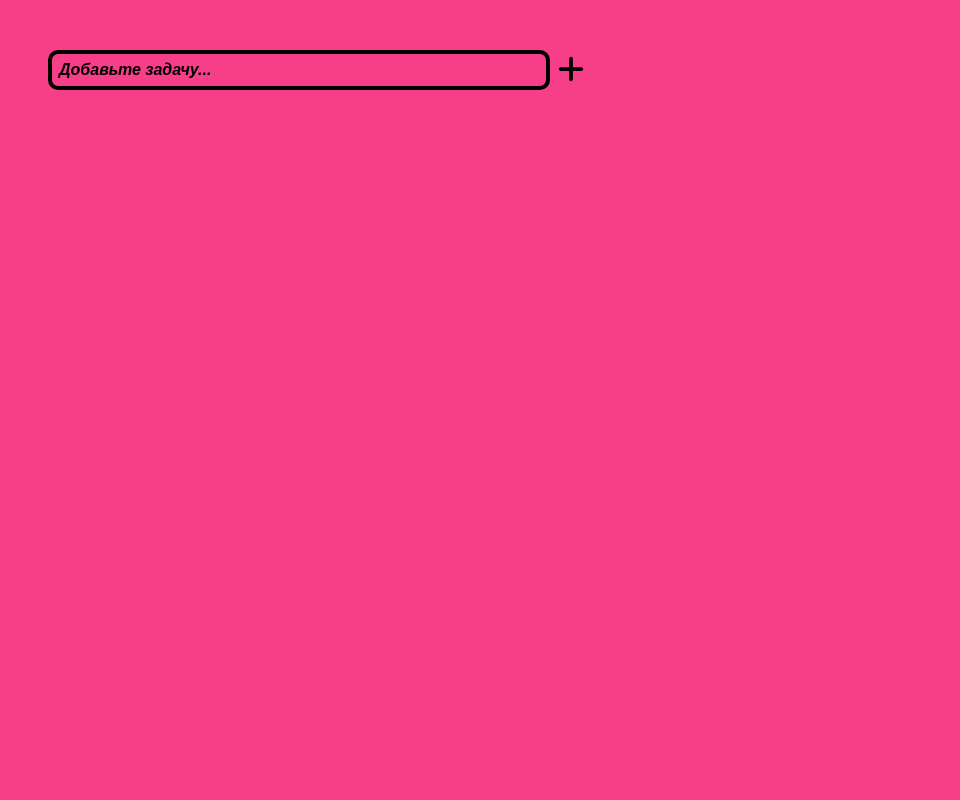
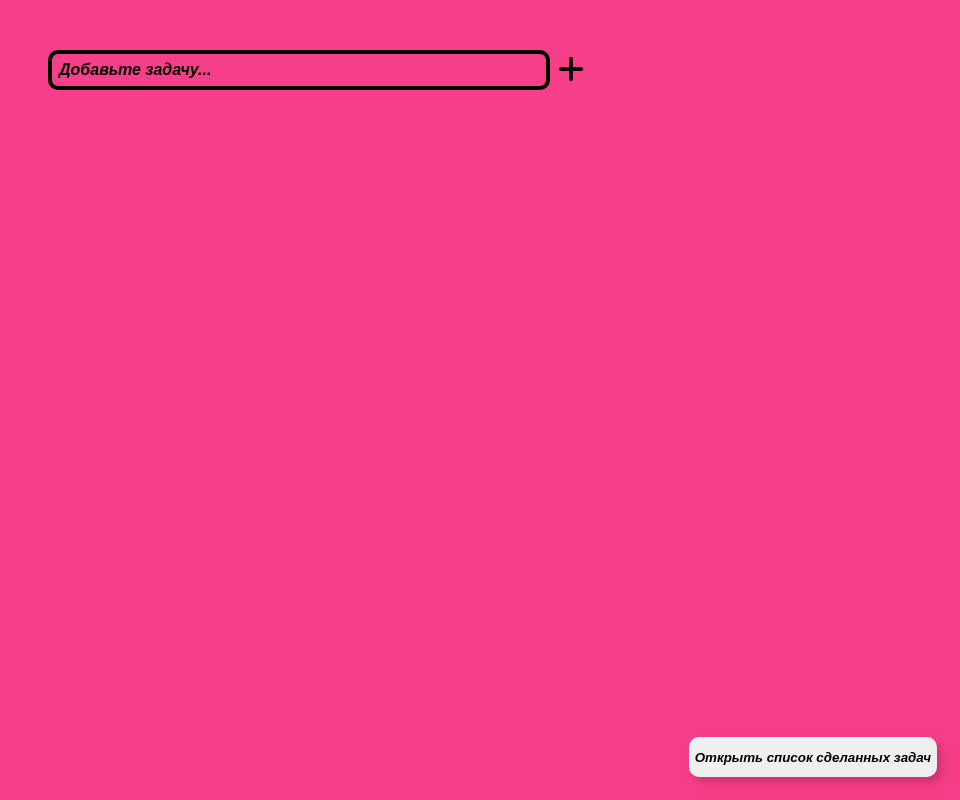
Before and after one commit to choodessny/ToDoList, a React (Create React App) app: page /todoList in a window 1280 px wide. Shown: the whole page, without its empty margins (320-1280 px from the left). Built offline with nearby package versions, Linux system fonts and the light colour scheme; a web font is replaced by a local one.

Commit message:
list_checked_page_update

```diff
--- a/src/App.css
+++ b/src/App.css
@@ -11,14 +11,23 @@
   align-content: flex-end;
   word-break: break-all;
 }
+.container_main {
+  height: 100vh;
+  width: 100vw;
+  display: flex;
+  flex-direction: column;
+  justify-content: space-between;
+  box-sizing: border-box;
+}
 body {
   overflow: hidden;
   margin: 0;
 }
 .todosContainer {
   width: 500px;
-  max-height: 500px;
-  max-width: calc(100vw - 130px);
+  max-height: 400px;
+  max-width: calc(80vw - 130px);
+
   overflow-y: auto;
   background-color: white;
   border-radius: 10px;
@@ -39,6 +48,36 @@ body {
   width: 100px;
   will-change: transform;
   transition: linear 0.2s transform;
+}
+
+.button_next_page_container {
+  display: flex;
+  flex-direction: row-reverse;
+  margin-right: 5px;
+  margin-bottom: 5px;
+}
+
+.button_next_page {
+  font-style: italic;
+  text-align: center;
+  height: 40px;
+  border-radius: 10px;
+  border: none;
+  margin-bottom: 18px;
+  margin-right: 18px;
+  color: black;
+  font-family: "Exo 2", sans-serif;
+  font-weight: bolder;
+  cursor: pointer;
+  transition: all 0.3s ease;
+  white-space: nowrap;
+  display: inline-block;
+  box-shadow: inset 2px 2px 2px 0px rgb(255 255 255 / 50%),
+    7px 7px 20px 0px rgb(0 0 0 / 10%), 4px 4px 5px 0px rgb(0 0 0 / 10%);
+}
+.button_next_page:hover {
+  background: rgb(239, 20, 71);
+  background: linear-gradient(0deg, rgb(240, 19, 19) 0%, rgb(240, 55, 55) 100%);
 }
 
 .button_plus {
@@ -104,7 +143,6 @@ body {
   display: inline-block;
   box-shadow: inset 2px 2px 2px 0px rgb(255 255 255 / 50%),
     7px 7px 20px 0px rgb(0 0 0 / 10%), 4px 4px 5px 0px rgb(0 0 0 / 10%);
-  outline: none;
 }
 
 .selected_all:hover {
--- a/src/App.js
+++ b/src/App.js
@@ -1,7 +1,8 @@
 import React from "react";
-import { Navigate, Route, Routes } from "react-router-dom";
+import { Link, Navigate, Route, Routes } from "react-router-dom";
 import "./App.css";
 import List from "./components/List/List";
+import ListChecked from "./components/ListChecked/ListChecked";
 import getRandomColor from "./utils/getRandomColor";
 
 function App() {
@@ -11,16 +12,32 @@ function App() {
         path="/todoList"
         element={
           <div
-            className="container"
+            className="container_main"
             style={{
               backgroundColor: getRandomColor(),
             }}
           >
-            <List />
+            <div className="container">
+              <List />
+            </div>
+            <div className="button_next_page_container">
+              <Link to={"/already_done"}>
+                <button className="button_next_page">
+                  Открыть список сделанных задач
+                </button>
+              </Link>
+            </div>
           </div>
         }
       />
-      <Route path="/already_done" element={"hi"} />
+      <Route
+        path="/already_done"
+        element={
+          <div>
+            <ListChecked />
+          </div>
+        }
+      />
       <Route path="/" element={<Navigate to="/todoList" replace />} />
     </Routes>
   );
--- a/src/components/List/List.jsx
+++ b/src/components/List/List.jsx
@@ -32,7 +32,7 @@ function getItem(item, setTodos, todos) {
 
 const List = () => {
   const [todos, setTodos] = useState(
-    JSON.parse(localStorage.getItem(saveTodosKey)) || []
+    () => JSON.parse(localStorage.getItem(saveTodosKey)) || []
   );
   useEffect(() => {
     localStorage.setItem(saveTodosKey, JSON.stringify(todos));
--- /dev/null
+++ b/src/components/ListChecked/ListChecked.jsx
@@ -0,0 +1,19 @@
+import {useMemo} from "react";
+import saveTodosKey from "../../constants/saveTodosKey";
+
+const ListChecked = () => {
+  const checkedTodos = useMemo(
+    () =>  JSON.parse(localStorage.getItem(saveTodosKey)),
+  []
+    );
+  //  setCheckedTodos([])
+   // setCheckedTodos((prevState)=>{[...prevState, 9]})
+
+  return (
+    <>
+      <div>{checkedTodos}</div>
+    </>
+  );
+};
+
+export default ListChecked;
```
